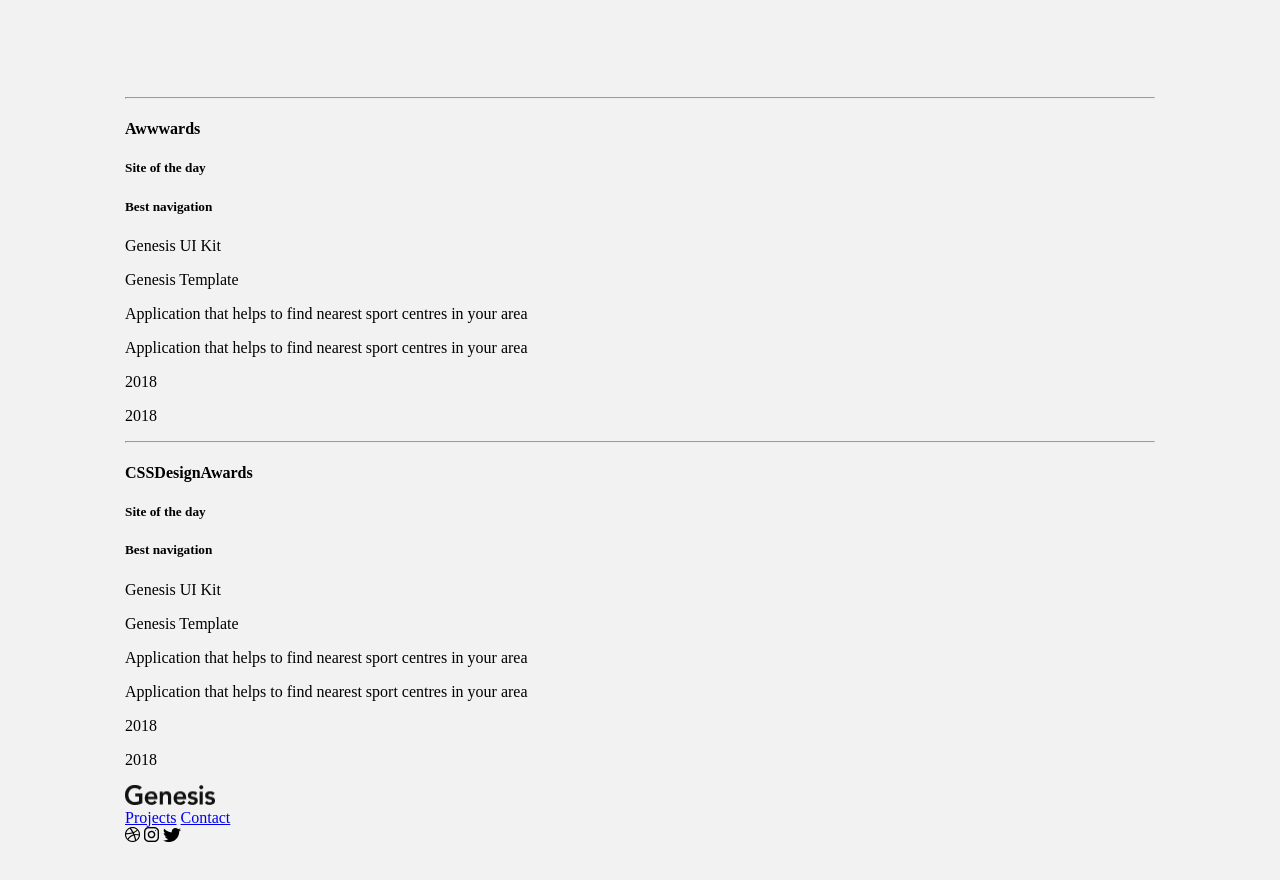
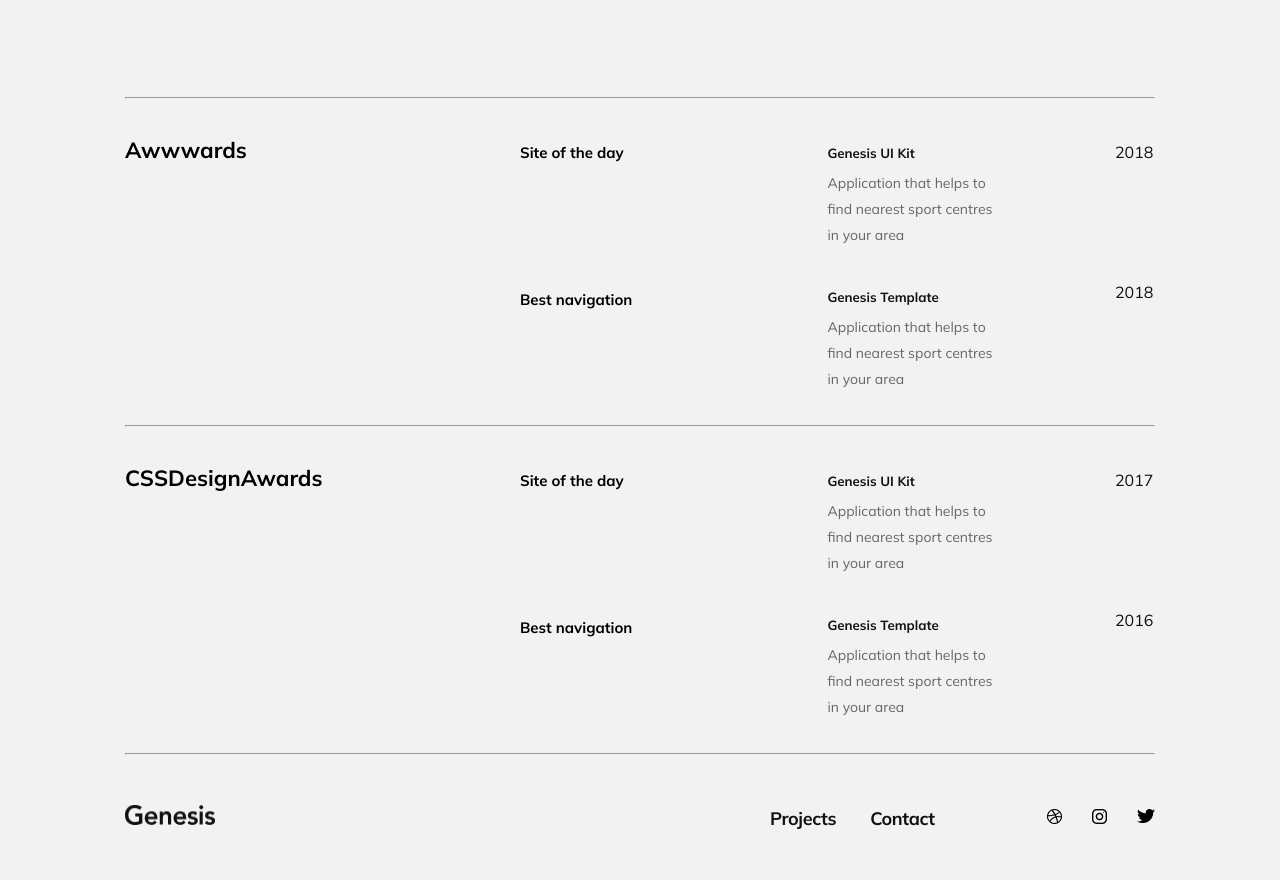
Before and after one commit to pranisa-sitt/Genesis, a plain HTML site: page index.html in a window 1280 px wide. Shown: the part 2749-3629 px from the top of the page. Drawn offline with Linux system fonts and the light colour scheme.

Commit message:
styled sass: footer, awards

```diff
--- a/index.html
+++ b/index.html
@@ -63,49 +63,66 @@
       </ul>
     </section>
     <hr>
-    <section>
+    <section class="awards-container">
       <h4>Awwwards</h4>
-      <div>
-        <h5>Site of the day</h5>
-        <h5>Best navigation</h5>
+      <div class="awards-sects">
+        <div class="awards-sects__topic">
+          <h4>Site of the day</h4>
+          <h4>Best navigation</h4>
         </div>
-      <div>
-      <p>Genesis UI Kit</p>
-      <p>Genesis Template</p>
-    </div>
+        <div class="awards-sects__features">
+          <h5>Genesis UI Kit</h5>
           <p>Application that helps to find nearest sport centres
             in your area</p>
+          <h5>Genesis Template</h5>
           <p>Application that helps to find nearest sport centres
             in your area</p>
+
+        </div>
+        <div class="awards-sects__yr">
           <p>2018</p>
           <p>2018</p>
+        </div>
+      </div>
     </section>
     <hr>
-    <section>
+    <section class="awards-container">
       <h4>CSSDesignAwards</h4>
-      <h5>Site of the day</h5>
-      <h5>Best navigation</h5>
-      <p>Genesis UI Kit</p>
-      <p>Genesis Template</p>
+      <div class="awards-sects">
+        <div class="awards-sects__topic">
+          <h4>Site of the day</h4>
+          <h4>Best navigation</h4>
+        </div>
+        <div class="awards-sects__features">
+          <h5>Genesis UI Kit</h5>
           <p>Application that helps to find nearest sport centres
             in your area</p>
+          <h5>Genesis Template</h5>
           <p>Application that helps to find nearest sport centres
             in your area</p>
-      <p>2018</p>
-      <p>2018</p>
+
+        </div>
+        <div class="awards-sects__yr">
+          <p>2017</p>
+          <p>2016</p>
+        </div>
+      </div>
     </section>
   </main>
+  <hr>
   <footer>
     <a class="logo" href="index.html"><img class="logo" src="/image/Logo-Genesis.png" alt="Genesis-logo"></a>
-    <div class="page-links">
-      <a class="page-link_project" href="page/Projects.html">Projects</a>
-      <a class="page-link_contact" href="page/Contact.html">Contact</a>
+    <div class="links">
+    <div class="page-link">
+      <a class="page-link page-link__hover" href="page/Projects.html">Projects</a>
+      <a class="page-link page-link__hover" href="page/Contact.html">Contact</a>
     </div>
     <div class="icon-group">
       <a><img class="icon-ig" src="image/icon-basketball.png" alt="basketball-icon"></a>
       <a><img class="icon-twitter" src="image/icon-instagram.png" alt="ig-icon"></a>
       <a><img class="icon-ig" src="image/icon-twitter.png" alt="twitter-icon"></a>
     </div>
+  </div>
   </footer>
 </body>
 
--- a/style/_font.scss
+++ b/style/_font.scss
@@ -1,2 +1,3 @@
 $main-font: 'Mulish', sans-serif;
 $main-font-color: #111111;
+$secondary-font-color: #666666;
--- /dev/null
+++ b/style/_footer.scss
@@ -0,0 +1,23 @@
+footer {
+  width: 100%;
+  height: 25px;
+  display: flex;
+  justify-content: space-between;
+  align-items: baseline;
+  margin: 0;
+  padding: 0;
+  margin-top: 50px;
+}
+
+.links {
+  width: 400px;
+  display: flex;
+  justify-content: space-between;
+  align-items: center;
+  gap: 40px;
+}
+
+.icon-group {
+  display: flex;
+  gap: 30px;
+}
--- a/style/_index-awards.scss
+++ b/style/_index-awards.scss
@@ -0,0 +1,87 @@
+@use 'font';
+
+.awards-container {
+  width: 100%;
+  height: 310px;
+  display: flex;
+  justify-content: space-between;
+  align-items: baseline;
+  font-family: $main-font;
+  font-size: 22px;
+  font-weight: 700;
+  line-height: 28px;
+  letter-spacing: 0px;
+  text-align: left;
+}
+
+.awards-sects {
+  max-width: 635px;
+  width: 100%;
+  height: 310px;
+  display: flex;
+  justify-content: space-between;
+  align-items: baseline;
+
+  &__topic {
+    width: 200px;
+    height: 213px;
+    display: flex;
+    flex-wrap: wrap;
+    font-family: $main-font;
+    font-size: 15px;
+    font-weight: 700;
+    line-height: 23px;
+    letter-spacing: 0px;
+    text-align: left;
+    gap: 80px;
+  }
+
+  &__features {
+    width: 180px;
+    height: 200px;
+    display: flex;
+    flex-wrap: wrap;
+    font-family: $main-font;
+    font-size: 16px;
+    font-weight: 400;
+    line-height: 26px;
+    letter-spacing: 0px;
+    text-align: left;
+    padding: 0;
+    margin: 0;
+
+  }
+
+  &__features h5 {
+    width: 120px;
+    height: 20px;
+    color: $main-font-color;
+    margin: 0;
+    padding: 0;
+  }
+
+  &__features p {
+    width: 190px;
+    height: 100px;
+    font-size: 14px;
+    color: $secondary-font-color;
+    margin-top: 10px;
+
+  }
+
+  &__yr {
+    width: 40px;
+    height: 200px;
+    display: flex;
+    flex-wrap: wrap;
+    font-family: $main-font;
+    font-size: 16px;
+    font-weight: 400;
+    line-height: 26px;
+    letter-spacing: 0px;
+    text-align: left;
+    color: $main-font-color;
+    gap: 80px;
+  }
+
+}
--- a/style/_index-header.scss
+++ b/style/_index-header.scss
@@ -40,7 +40,7 @@
   padding: 0;
 }
 
-span {
+.header span {
   color: $marked-txt-color;
 }
 
--- a/style/index.scss
+++ b/style/index.scss
@@ -4,6 +4,8 @@
 @import 'index-header';
 @import 'font';
 @import 'index-services';
+@import 'index-awards';
+@import 'footer';
 
 
 body {
```
Also changed, not shown: style/index.css. Lines whose indentation alone changed are shown as unchanged.
